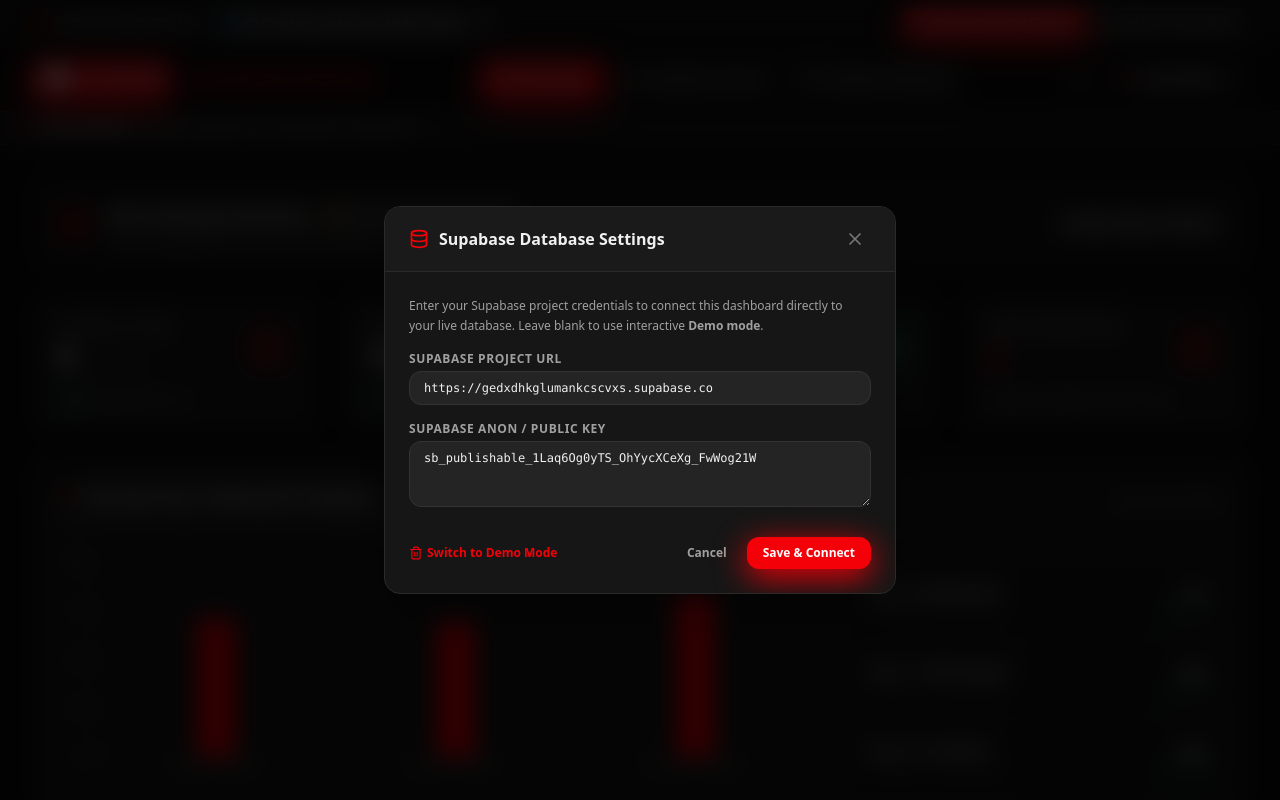
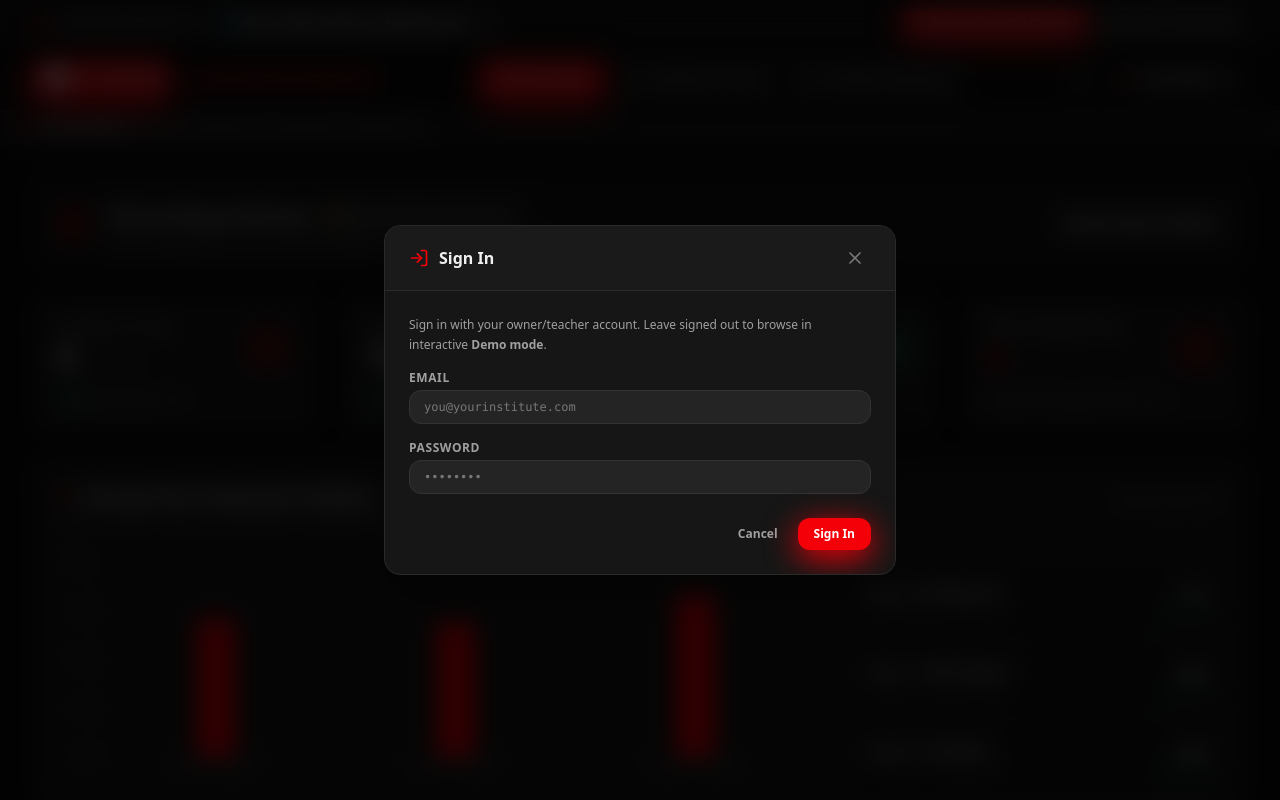
Before and after one commit to janardandel/student-anlysis, a React (Vite) app in the folder dashboard/: page / in a window 1280 px wide. Both pictures are taken after a click on the button "Demo Mode". Shown: the top 800 px of the page. Built offline with nearby package versions, Linux system fonts and the light colour scheme.

Commit message:
Replace raw Supabase credentials modal with email/password sign-in

```diff
--- a/dashboard/src/components/SettingsModal.tsx
+++ b/dashboard/src/components/SettingsModal.tsx
@@ -1,6 +1,6 @@
 import React, { useState } from 'react';
-import { X, Database, Check, Trash2 } from 'lucide-react';
-import { getSavedCredentials, saveCredentials, clearCredentials, resetSupabaseClient } from '../lib/supabase';
+import { X, LogIn, Check, LogOut, AlertCircle } from 'lucide-react';
+import { login, clearSession, getSession } from '../lib/api';
 
 interface SettingsModalProps {
   isOpen: boolean;
@@ -13,30 +13,36 @@
   onClose,
   onCredentialsUpdated,
 }) => {
-  const currentCreds = getSavedCredentials();
-  const [url, setUrl] = useState(currentCreds.url);
-  const [anonKey, setAnonKey] = useState(currentCreds.anonKey);
+  const [email, setEmail] = useState('');
+  const [password, setPassword] = useState('');
+  const [error, setError] = useState<string | null>(null);
+  const [loading, setLoading] = useState(false);
   const [saved, setSaved] = useState(false);
+  const session = getSession();
 
   if (!isOpen) return null;
 
-  const handleSave = (e: React.FormEvent) => {
+  const handleLogin = async (e: React.FormEvent) => {
     e.preventDefault();
-    saveCredentials(url.trim(), anonKey.trim());
-    resetSupabaseClient();
+    setError(null);
+    setLoading(true);
+    try {
+      await login(email.trim(), password);
       setSaved(true);
       setTimeout(() => {
         setSaved(false);
         onCredentialsUpdated();
         onClose();
-    }, 1000);
+      }, 800);
+    } catch (err) {
+      setError(err instanceof Error ? err.message : 'Login failed.');
+    } finally {
+      setLoading(false);
+    }
   };
 
-  const handleResetToMock = () => {
-    clearCredentials();
-    setUrl('');
-    setAnonKey('');
-    resetSupabaseClient();
+  const handleLogout = () => {
+    clearSession();
     onCredentialsUpdated();
     onClose();
   };
@@ -47,8 +53,10 @@
         {/* Header */}
         <div className="px-6 py-4 border-b border-[#2A2A2A] flex items-center justify-between bg-[#1A1A1A]">
           <div className="flex items-center space-x-2.5">
-            <Database className="w-5 h-5 text-[#F40009]" />
-            <h3 className="text-base font-bold text-[#F0F0F0]">Supabase Database Settings</h3>
+            <LogIn className="w-5 h-5 text-[#F40009]" />
+            <h3 className="text-base font-bold text-[#F0F0F0]">
+              {session ? 'Account' : 'Sign In'}
+            </h3>
           </div>
           <button
             onClick={onClose}
@@ -58,57 +66,71 @@
           </button>
         </div>
 
-        {/* Content */}
-        <form onSubmit={handleSave} className="p-6 space-y-4">
+        {session ? (
+          <div className="p-6 space-y-4">
+            <p className="text-xs text-[#A0A0A0]">
+              Signed in as <strong className="text-[#F0F0F0]">{session.user.email}</strong>
+            </p>
+            <div className="flex justify-end">
+              <button
+                onClick={handleLogout}
+                className="px-4 py-2 text-xs font-bold text-white bg-[#F40009] hover:bg-[#A30006] rounded-xl shadow-pitthu-red transition-all flex items-center space-x-1.5"
+              >
+                <LogOut className="w-3.5 h-3.5" />
+                <span>Sign Out</span>
+              </button>
+            </div>
+          </div>
+        ) : (
+          <form onSubmit={handleLogin} className="p-6 space-y-4">
             <p className="text-xs text-[#A0A0A0] leading-relaxed">
-            Enter your Supabase project credentials to connect this dashboard directly to your live database.
-            Leave blank to use interactive <strong>Demo mode</strong>.
+              Sign in with your owner/teacher account. Leave signed out to browse in interactive{' '}
+              <strong>Demo mode</strong>.
             </p>
 
             <div>
               <label className="block text-xs font-bold text-[#A0A0A0] uppercase tracking-wider mb-1">
-              Supabase Project URL
+                Email
               </label>
               <input
-              type="text"
-              placeholder="https://xyzcompany.supabase.co"
-              value={url}
-              onChange={(e) => setUrl(e.target.value)}
+                type="email"
+                required
+                placeholder="you@yourinstitute.com"
+                value={email}
+                onChange={(e) => setEmail(e.target.value)}
                 className="w-full px-3.5 py-2 text-xs font-mono bg-[#242424] border border-[#333333] rounded-xl text-[#F0F0F0] placeholder-[#777777] focus:border-[#F40009] focus:ring-2 focus:ring-[#F40009]/20"
               />
             </div>
 
             <div>
               <label className="block text-xs font-bold text-[#A0A0A0] uppercase tracking-wider mb-1">
-              Supabase Anon / Public Key
+                Password
               </label>
-            <textarea
-              rows={3}
-              placeholder="eyJhbGciOiJIUzI1NiIsInR5cCI6IkpXVCJ9..."
-              value={anonKey}
-              onChange={(e) => setAnonKey(e.target.value)}
+              <input
+                type="password"
+                required
+                placeholder="••••••••"
+                value={password}
+                onChange={(e) => setPassword(e.target.value)}
                 className="w-full px-3.5 py-2 text-xs font-mono bg-[#242424] border border-[#333333] rounded-xl text-[#F0F0F0] placeholder-[#777777] focus:border-[#F40009] focus:ring-2 focus:ring-[#F40009]/20"
               />
             </div>
 
+            {error && (
+              <div className="p-2.5 bg-red-500/15 text-red-400 rounded-xl text-xs font-semibold flex items-center space-x-2 border border-red-500/30">
+                <AlertCircle className="w-4 h-4 flex-shrink-0" />
+                <span>{error}</span>
+              </div>
+            )}
+
             {saved && (
               <div className="p-2.5 bg-emerald-500/15 text-emerald-400 rounded-xl text-xs font-semibold flex items-center space-x-2 border border-emerald-500/30">
                 <Check className="w-4 h-4 text-emerald-400" />
-              <span>Credentials saved! Connecting to Supabase...</span>
+                <span>Signed in! Loading your institute data...</span>
               </div>
             )}
 
-          <div className="pt-2 flex items-center justify-between">
-            <button
-              type="button"
-              onClick={handleResetToMock}
-              className="text-xs text-[#F40009] hover:underline font-bold flex items-center space-x-1"
-            >
-              <Trash2 className="w-3.5 h-3.5" />
-              <span>Switch to Demo Mode</span>
-            </button>
-
-            <div className="flex space-x-2">
+            <div className="pt-2 flex items-center justify-end space-x-2">
               <button
                 type="button"
                 onClick={onClose}
@@ -118,13 +140,14 @@
               </button>
               <button
                 type="submit"
-                className="px-4 py-2 text-xs font-bold text-white bg-[#F40009] hover:bg-[#A30006] rounded-xl shadow-pitthu-red transition-all"
+                disabled={loading}
+                className="px-4 py-2 text-xs font-bold text-white bg-[#F40009] hover:bg-[#A30006] rounded-xl shadow-pitthu-red transition-all disabled:opacity-50"
               >
-                Save & Connect
+                {loading ? 'Signing in…' : 'Sign In'}
               </button>
             </div>
-          </div>
           </form>
+        )}
       </div>
     </div>
   );
```
Lines whose indentation alone changed are shown as unchanged.
